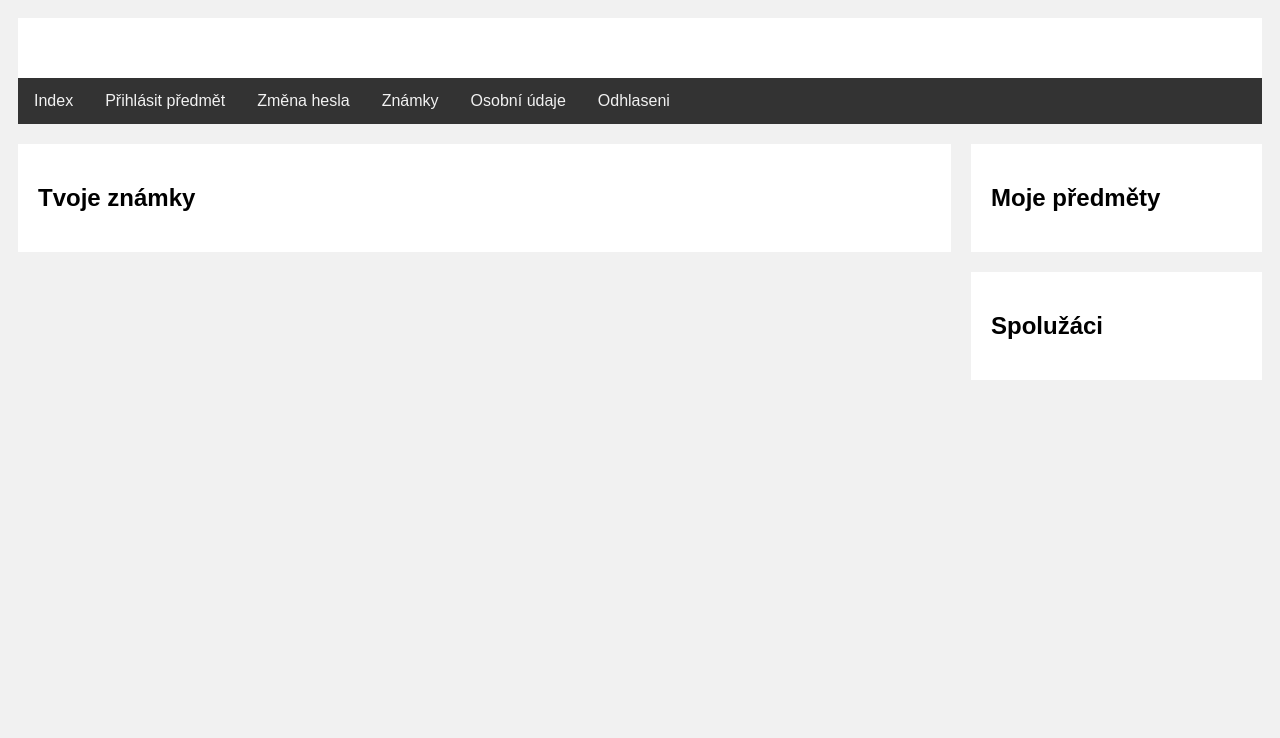
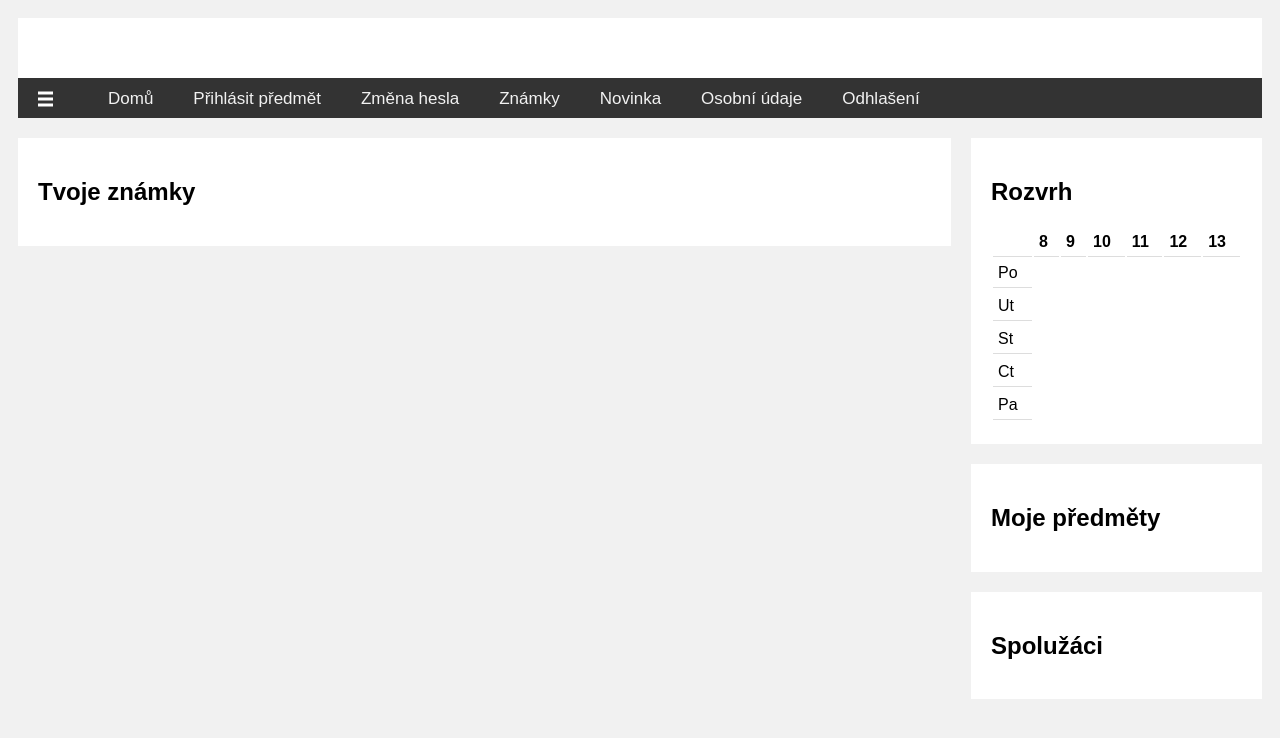
Before and after one commit to Mortyvat/nove_znamky, a PHP site: page / in a window 1280 px wide. Shown: the top 738 px of the page. Run offline with PHP 8.4, Linux system fonts and the light colour scheme; the visitor is signed in with stand-in values (Sample User, id 1); data that the repository does not hold is empty.

Commit message:
rozvrh+sidebar

```diff
--- a/bubu.css
+++ b/bubu.css
@@ -5,6 +5,9 @@ body{
   line-height:1.6em;
 
 }
+table, th, td {
+    border: 1px solid black;
+  }
 h2{
     text-align:center;
     text-transform:uppercase;
--- a/index.php
+++ b/index.php
@@ -20,12 +20,13 @@ include "head.php";
         echo "<div class='row'>";
 
         echo "<div class='leftcolumn'>";
+
         include "vypis_znamek_predmetu_studenta.php";
         include "Vypsat_aktualitu.php";
         }
-
         echo "</div>";
         echo "<div class='rightcolumn'>";
+        include "rozvrh.php";
         include "moje_znamky.php";
         include "vypis_studentu_predmetu.php";
         ?>
--- a/ovladaci_panel_student.php
+++ b/ovladaci_panel_student.php
@@ -1,15 +1,59 @@
-<div class="topnav">
 <?php
 if(isset($_SESSION['login_user'])){
     ?>
+<nav class="navbar">
+    <span class="open-slide">
+      <a href="#" onclick="openSlideMenu()">
+        <svg width="30" height="30">
+            <path d="M0,12 15,12" stroke="#fff" stroke-width="3"/>
+            <path d="M0,18 15,18" stroke="#fff" stroke-width="3"/>
+            <path d="M0,24 15,24" stroke="#fff" stroke-width="3"/>
+        </svg>
+      </a>
+    </span>
 
-            <a href="index.php">Index</a>
-            <a href="classes_to_get.php">Přihlásit předmět</a>
-            <a href="nastaveni.php">Změna hesla</a>
-            <a href="predmety.php">Známky</a>
-            <a href="osobni_udaje.php">Osobní údaje</a>
-            <a href="odhlaseni.php">Odhlaseni</a>
+    <ul class="navbar-nav">
+      <li><a href="index.php">Domů</a></li>
+      <li><a href="classes_to_get.php">Přihlásit předmět</a></li>
+      <li><a href="nastaveni.php">Změna hesla</a></li>
+      <li><a href="predmety.php">Známky</a></li>
+      <li><a href="zapsat_aktualitu.php">Novinka</a></li>
+      <li><a href="osobni_udaje.php">Osobní údaje</a></li>
+      <li><a href="odhlaseni.php">Odhlašení</a></li>
+    </ul>
+  </nav>
+  <div id="side-menu" class="side-nav">
+    <a href="#" class="btn-close" onclick="closeSlideMenu()">&times;</a>
+    <a href="index.php">Domů</a>
+    <a href="classes_to_get.php">Přihlásit předmět</a>
+    <a href="nastaveni.php">Změna hesla</a>
+    <a href="predmety.php">Známky</a>
+    <a href="zapsat_aktualitu.php">Novinka</a>
+    <a href="osobni_udaje.php">Osobní údaje</a>
+    <a href="odhlaseni.php">Odhlášení</a>
+  </div>
+
+  <div id="main">
+  </div>
+
+  <script>
+    function openSlideMenu(){
+      document.getElementById('side-menu').style.width = '200px';
+      document.getElementById('main').style.marginLeft = '200px';
+    }
+
+    function closeSlideMenu(){
+      document.getElementById('side-menu').style.width = '0';
+      document.getElementById('main').style.marginLeft = '0';
+    }
+  </script>
+</body>
+
+
+
+
+
+
 <?php
 }
 ?>
-</div>
--- a/rozvrh.php
+++ b/rozvrh.php
@@ -1,21 +1,34 @@
-
-
+<div class="card">
+<div style="overflow-x:auto;">
+<table style="width:100%">
+<tr>
 <?php
 
     include "db.php";
-    $query = "SELECT weekday FROM schedule LIMIT 1";
+    $query = "SELECT hour FROM schedule LIMIT 1";
     $result = mysqli_query($connection, $query);
+    $pole = array("Po", "Ut", "St", "Ct", "Pa");
     if(!$result){
     die('Query FAILED' . mysqli_error($connection));
     }
-    while($row = mysqli_fetch_array($result)){
-        $weekday = $row['weekday'];
-        $query2 = "SELECT * FROM schedule WHERE weekday ='$weekday' LIMIT 1";
+    echo"<h2>Rozvrh</h2><th></th>";
+    for($i=8; $i<14; $i++){
+        echo "<th>".$i."</th>";
+    }
+    for($i=0; $i<sizeof($pole); $i++){
+        echo "</tr><tr><td>".$pole[$i]. "</td>";
+        $query2 = "SELECT * FROM schedule WHERE weekday ='$pole[$i]'";
         $result2 = mysqli_query($connection, $query2);
         while($row2 = mysqli_fetch_array($result2)){
-        echo $weekday. " ".$row2['class'] ."<br>";
-
+        //echo "<td>".$row2['cl']."</td>";
+        $cl = $row2['cl'];
+        $class = $row2['class'];
+        $id = $row2['class_id'];
+        echo "<td><a href='predmet.php?id=$id&class=$class'>$cl</a></td>";
         }
+        echo "</tr><tr>";
     }
-
 ?>
+</table>
+</div>
+</div>
--- a/style.css
+++ b/style.css
@@ -1,4 +1,4 @@
-* {
+* * {
   box-sizing: border-box;
 }
 
@@ -7,6 +7,17 @@
   padding: 10px;
   background: #f1f1f1;
 }
+
+th, td {
+  padding: 5px;
+  text-align: left;
+  border-bottom: 1px solid #ddd;
+}
+
+tr:hover {
+  background-color: #f5f5f5;
+}
+
 
 /* Header/Blog Title */
 .header {
@@ -84,7 +95,53 @@
   background: #ddd;
   margin-top: 20px;
 }
+.navbar{
+  background-color:#333;
+  overflow:hidden;
+  height:40px;
+}
 
+.navbar a{
+  float:left;
+  display:block;
+  color:#f2f2f2;
+  text-align:center;
+  padding:3px 20px;
+  text-decoration:none;
+  font-size:17px;
+}
+
+.navbar ul{
+  margin:8px 0 0 0;
+  list-style:none;
+}
+
+.navbar a:hover{
+  background-color:#ddd;
+  color:#000;
+}
+
+.side-nav{
+  height:100%;
+  width:0;
+  position:fixed;
+  z-index:1;
+  top:0;
+  left:0;
+  background-color:#111;
+  opacity:0.9;
+  overflow-x:hidden;
+  padding-top:60px;
+  transition:0.5s;
+}
+
+.side-nav a{
+  padding:10px 10px 10px 30px;
+  text-decoration:none;
+  font-size:18px;
+  color:#ccc;
+  display:block;
+}
 /* Responsive layout - when the screen is less than 800px wide, make the two columns stack on top of each other instead of next to each other */
 @media screen and (max-width: 800px) {
   .leftcolumn, .rightcolumn {
--- a/zapsat_aktualitu.php
+++ b/zapsat_aktualitu.php
@@ -5,7 +5,7 @@ if(isset($_POST['submit'])){
     $username =  $_SESSION['login_user'];
     $post = htmlspecialchars($_POST['poslat']);
     $headline = $_POST['headline'];
-    $date = date("d. m. Y") . "<br>";
+    $date = date("Y/m/d") . "<br>";
     $connection = mysqli_connect('localhost', 'root', '', 'databaze');
     if(!$connection) {
         die("Database connection failed");
```
Also changed, not shown: style2.css (added, +52 -0 lines). Lines whose indentation alone changed are shown as unchanged.
